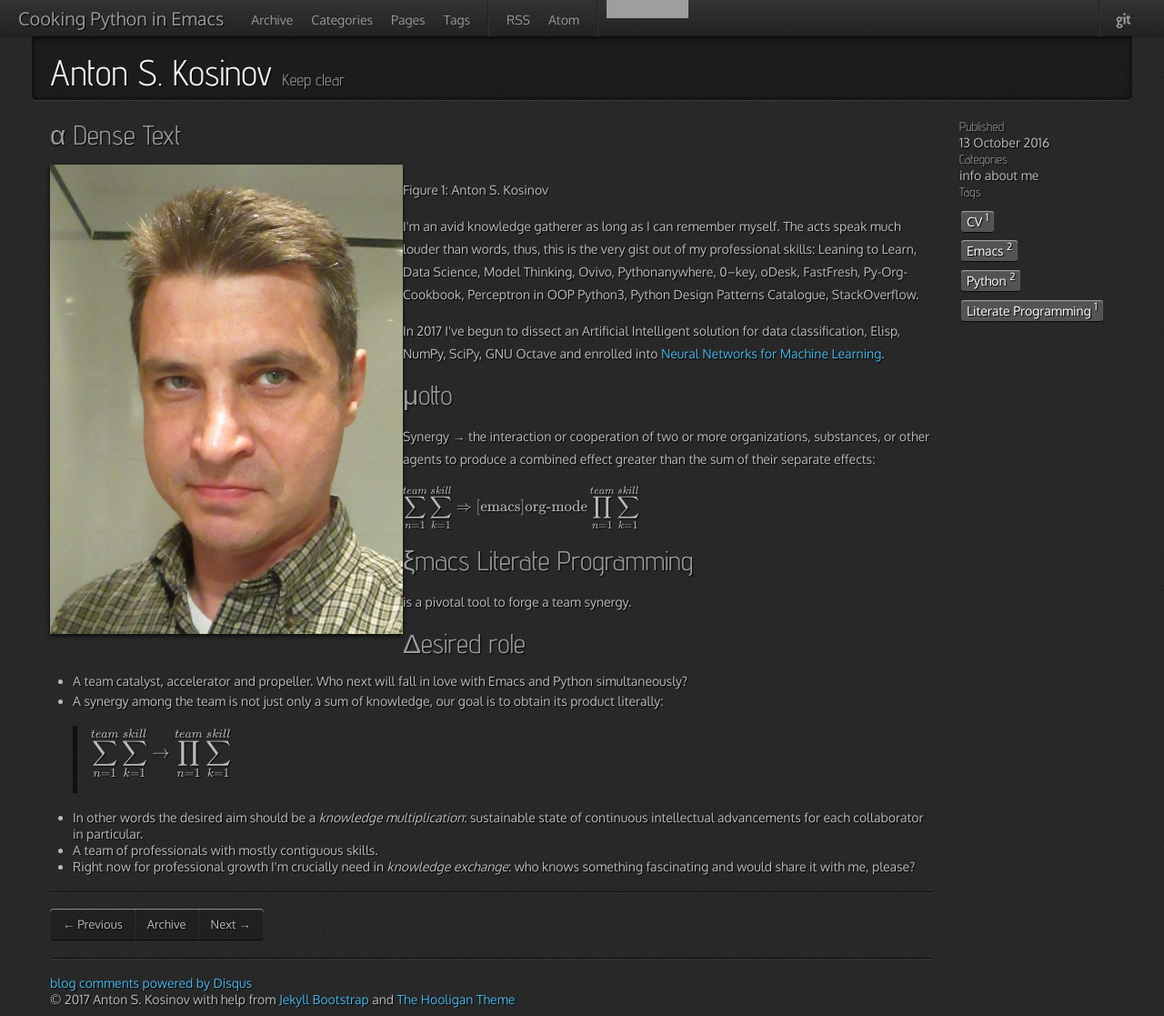
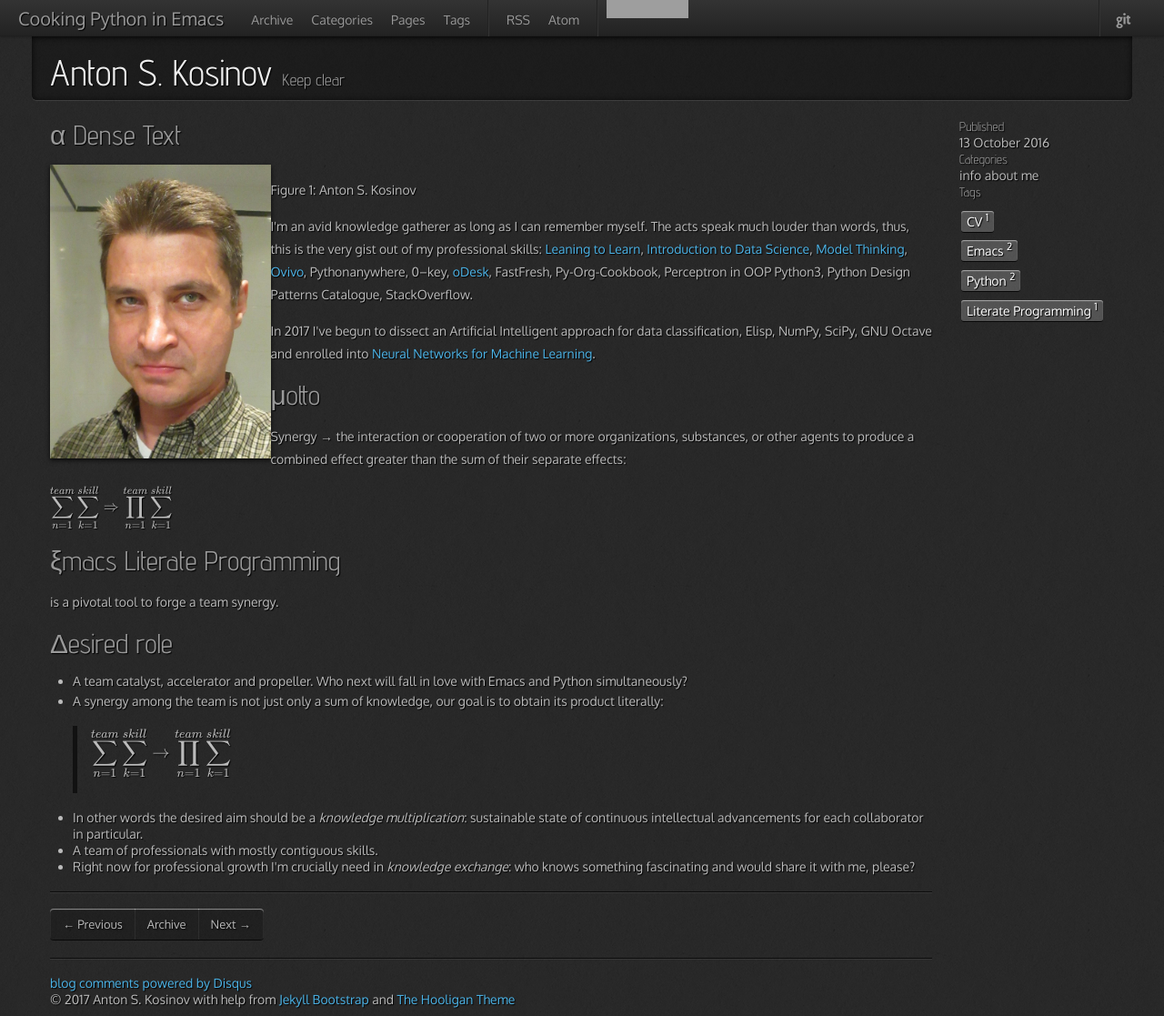
Before and after one commit to 0--key/0--key.github.io, a Jekyll site: the page built from _posts/2016-10-13-CV.html, in a window 1280 px wide. Shown: the whole page at 91% size. Built offline with Jekyll 4.4.1, drawn with Linux system fonts in a browser that asks for light colours; nearby versions of some CDN libraries; formulas are drawn with MathJax 3; comment, search, counter and statistics services are not loaded; grey boxes are pictures that could not be loaded.

Commit message:
CV enhancements

```diff
--- a/_posts/2016-10-13-CV.html
+++ b/_posts/2016-10-13-CV.html
@@ -12,7 +12,7 @@ tags: [CV, Emacs, Python, Literate Programming]
 <div class="outline-text-2" id="text-org52ae18c">
 
 <div class="figure">
-<p><img src="http://0--key.github.io/assets/Portrait.jpg" alt="Looking for solution" width="40%" title="Portrait" align="left" float="wrap" />
+<p><img src="http://0--key.github.io/assets/Portrait.jpg" alt="Portrait.jpg" width="25%" title="Looking for solution" align="left" float="wrap" />
 </p>
 <p><span class="figure-number">Figure 1: </span>Anton S. Kosinov</p>
 </div>
@@ -21,14 +21,14 @@ tags: [CV, Emacs, Python, Literate Programming]
 <p>
 I'm an avid knowledge gatherer as long as I can remember myself. The
 acts speak much louder than words, thus, this is the very gist out
-of my professional skills: Leaning to Learn, Data Science, Model
-Thinking, Ovivo, Pythonanywhere, 0&#x2013;key, oDesk, FastFresh,
-Py-Org-Cookbook, Perceptron in OOP Python3, Python Design Patterns
-Catalogue, StackOverflow.
+of my professional skills: <a href="http://bit.ly/2nPfOXR">Leaning to Learn</a>, <a href="http://bit.ly/2nSSGJQ">Introduction to Data
+Science</a>, <a href="http://bit.ly/1lk9C7p">Model Thinking</a>, <a href="http://bit.ly/2nP3uqx">Ovivo</a>, Pythonanywhere, 0&#x2013;key, <a href="http://bit.ly/211LI1k">oDesk</a>,
+FastFresh, Py-Org-Cookbook, Perceptron in OOP Python3, Python Design
+Patterns Catalogue, StackOverflow.
 </p>
 
 <p>
-In 2017 I've begun to dissect an Artificial Intelligent solution for
+In 2017 I've begun to dissect an Artificial Intelligent approach for
 data classification, Elisp, NumPy, SciPy, GNU Octave and enrolled
 into <a href="https://www.coursera.org/learn/neural-networks/home">Neural Networks for Machine Learning</a>.
 </p>
@@ -45,7 +45,7 @@ the sum of their separate effects:
 </p>
 
 <p>
-\(\displaystyle\sum_{n=1}^{team}\sum_{k=1}^{skill}\Rightarrow[\text{emacs}]{\text{org-mode}}\prod_{n=1}^{team}\sum_{k=1}^{skill}\)
+\(\displaystyle\sum_{n=1}^{team}\sum_{k=1}^{skill}\Rightarrow\prod_{n=1}^{team}\sum_{k=1}^{skill}\)
 </p>
 </div>
 </div>
```
